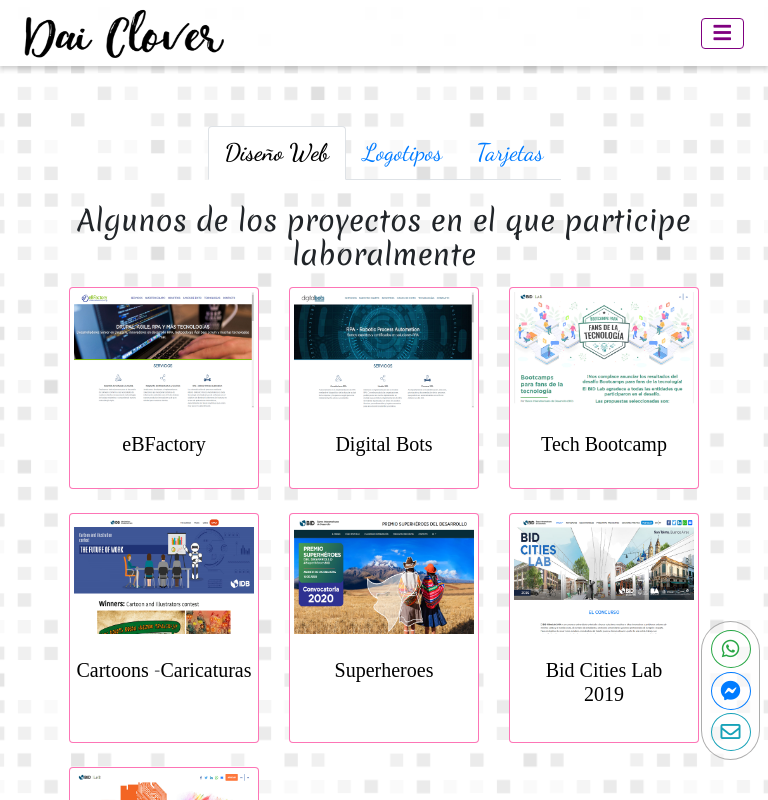
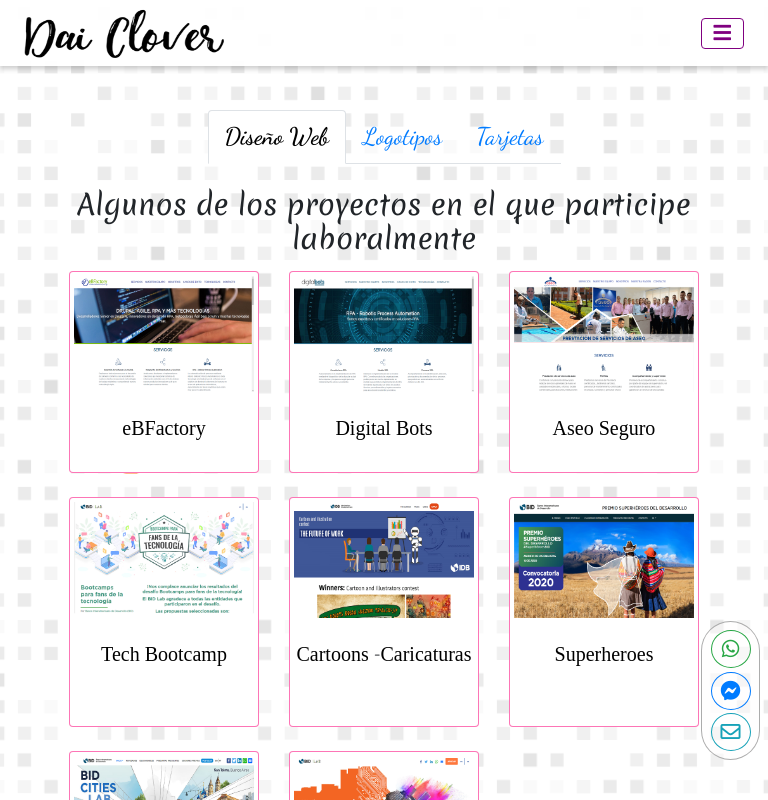
Before and after one commit to mhsantosp/dai_clover, a React (Create React App) app: page /dai_clover/Portafolio in a window 768 px wide. Shown: the top 800 px of the page. Built offline with nearby package versions, Linux system fonts and the light colour scheme; a web font is replaced by a local one.

Commit message:
Se sube contenido al portafolio

```diff
--- a/package.json
+++ b/package.json
@@ -2,11 +2,12 @@
   "name": "dai_clover",
   "version": "0.1.0",
   "private": true,
-  "homepage":"https://mhsantosp.github.io/dai_clover",
+  "homepage": "https://mhsantosp.github.io/dai_clover",
   "dependencies": {
     "@testing-library/jest-dom": "^4.2.4",
     "@testing-library/react": "^9.5.0",
     "@testing-library/user-event": "^7.2.1",
+    "breakpoint-sass": "^2.7.1",
     "node-sass": "^4.13.1",
     "react": "^16.13.0",
     "react-dom": "^16.13.0",
--- a/src/App.scss
+++ b/src/App.scss
@@ -40,6 +40,19 @@
         min-height: calc(100% - 138px);
 
         section {
+          .contentgral {
+            padding-top: 3rem;
+            padding-bottom: 3rem;
+
+            @media (max-width: 575.98px) {
+              padding: 15px;
+            }
+
+            @media (min-width: 768px) and (max-width: 991.98px) {
+              padding-top: 2rem;
+              padding-bottom: 2rem;
+            }
+
             h1 {
               font-family: 'Life Savers', cursive;
             }
@@ -70,7 +83,8 @@
             //   }
             // }
 
-          label, ul li {
+            label,
+            ul li {
               font-family: 'Kalam', cursive;
             }
 
@@ -94,7 +108,7 @@
                 font-family: 'Dancing Script', cursive;
               }
             }
-
+          }
         }
       }
 
--- a/src/components/sections/about-me/Sobre-Mi.js
+++ b/src/components/sections/about-me/Sobre-Mi.js
@@ -12,7 +12,7 @@
 class AboutMe extends Component {
   render() {
     return <section className="Sobre_Mi" id="sobreMi">
-      <div className="container py-5">
+      <div className="container contentgral">
         <h2 className="d-none">Sobre Mí</h2>
         <div className="row justify-content-around">
           <div className="col-sm-12 col-md-6 h-100 education">
--- a/src/components/sections/briefcase/Portafolio.js
+++ b/src/components/sections/briefcase/Portafolio.js
@@ -2,6 +2,7 @@
 import './Briefcase.scss';
 import ebfactory from '../../../images/projects/web_design/ebfactory.png';
 import digitalbots from '../../../images/projects/web_design/digitalbots.png';
+import aseoseguro from '../../../images/projects/web_design/aseoseguro.png';
 import techbootcamp from '../../../images/projects/web_design/techBootcamp.png';
 import cartoons from '../../../images/projects/web_design/cartoons.png';
 import superheroes from '../../../images/projects/web_design/superheroes.png';
@@ -17,7 +18,7 @@
 class Briefcase extends Component {
   render() {
     return <section className="Portafolio" id="portafolio">
-      <div className="container py-5">
+      <div className="container contentgral">
         <h2 className="d-none">Portafolio</h2>
         <header>
           <nav className="navbar navbar-expand-lg navbar-light justify-content-center">
@@ -49,6 +50,16 @@
                     <div className="card-body">
                       <a href="http://digital-bots.com/" className="card-link" target="_blank">
                         <h5 className="card-title">Digital Bots</h5>
+                      </a>
+                    </div>
+                  </div>
+                </div>
+                <div className="col mb-4">
+                  <div className="card h-100">
+                    <img src={aseoseguro} className="card-img-top" alt="..." />
+                    <div className="card-body">
+                      <a href="http://aseoseguro.com/" className="card-link" target="_blank">
+                        <h5 className="card-title">Aseo Seguro</h5>
                       </a>
                     </div>
                   </div>
--- a/src/components/sections/home/Home.scss
+++ b/src/components/sections/home/Home.scss
@@ -8,8 +8,29 @@
         background-repeat: no-repeat;
         width: 305px;
         height: 292px;
+
+        @media (max-width: 575.98px) {
+          padding: 0;
+        }
+
+        @media (min-width: 768px) and (max-width: 991.98px) {
+          width: 246px;
+          height: 245px;
+          background-position: bottom center;
+          background-size: cover;
+        }
+      }
+
+      @media (max-width: 575.98px) {
+        width: 100%;
+        padding: 3rem;
+      }
+
+      @media (min-width: 768px) and (max-width: 991.98px) {
+        width: 100%;
       }
     }
+
     .photo {
       background-repeat: no-repeat;
       background-image: url('../../../images/perfil/frond-maria.jpg');
@@ -27,42 +48,68 @@
       float: left;
       shape-outside: circle() margin-box;
       box-shadow: 0 4px 8px 0 rgba(0, 0, 0, 0.2), 0 6px 20px 0 rgba(0, 0, 0, 0.19);
+
       &:hover {
         box-shadow: 0 4px 2px 0 rgba(93, 144, 190, 0.79), 0 6px 20px 0 rgba(13, 23, 148, 0.75);
       }
+
+      // Extra small devices (portrait phones, less than 576px)
+      @media (max-width: 575.98px) {
+        width: 100px;
+        height: 100px;
+        margin: 10px;
+        margin-left: 0;
+      }
+
+      // Medium devices (tablets, 768px and up)
+      @media (min-width: 768px) and (max-width: 991.98px) {
+        width: 130px;
+        height: 130px;
+        margin-left: 0;
+      }
     }
-    p > b {
+
+    p>b {
       color: purple;
     }
+
     .redes {
       padding: .25rem;
       font-size: 20px;
       list-style: none;
       margin: auto;
+
       span {
         display: flex;
         justify-content: center;
+
         a.btn-social {
           margin: .25rem;
           font-size: 20px;
+
           .fa-facebook-f {
             color: $facebook;
           }
+
           .fa-linkedin-in {
             color: $linkedin;
           }
+
           .fa-github {
             color: $github;
           }
+
           .torreCO {
             width: 25px;
             margin-top: -3px;
           }
+
           &:hover {
             i.fab {
               font-size: 25px;
               margin-top: -10px;
             }
+
             .torreCO {
               display: block;
               margin-top: -1px;
--- a/src/components/sections/home/Inicio.js
+++ b/src/components/sections/home/Inicio.js
@@ -6,16 +6,15 @@
 class Home extends Component {
   render() {
     return <section className="Inicio" id="home">
-      <div className="container py-5">
+      <div className="container contentgral">
         <h1 className="d-none"> Dai Clover - Maria Helena Santos Pineda - Portafolio</h1>
         <div className="row justify-content-around">
-          <div className="col-sm-12 col-md-4 d-flex align-items-center">
+          <div className="col-12 col-sm-12 col-md-5 d-flex align-items-center">
             <div className="container py-3 perfil">
               <img src={logotipo} id="logo_marcaPnal" />
             </div>
           </div>
-          <div className="col-md-1"></div>
-          <div className="col-sm-12 col-md-7 d-flex align-items-around">
+          <div className="col-12 col-sm-12 col-md-7 d-flex align-items-around">
             <div className="container my-auto perfil">
               <div className="photo"></div>
               <p>¡Hola! Soy <strong>Maria Helena</strong> <br/> <b>Desarrolladora Front End</b>. <br /> Me enfoco en la Maquetación, Diseño, Desarrollo y Administración de páginas web. <br/> Como persona, he sido <b>creativa y soñadora</b> toda mi vida. Gracias a que vengo de una familia humilde y amorosa, donde me inculcaron buenos principios y valores, sobre todo la ética y lealtad hacia mí y los que deciden brindarme su confianza.</p>
--- a/src/sass/daiclover.scss
+++ b/src/sass/daiclover.scss
@@ -2,5 +2,3 @@
 @import "partials/Colours";
 @import "partials/Grids";
 @import "partials/Mixins";
-
-// sass@import "sass/*.scss";
--- a/src/sass/partials/_Grids.scss
+++ b/src/sass/partials/_Grids.scss
@@ -1,12 +1,13 @@
-$wide_mobile: 480px;
+$mobi: 576px;
 $tab: 768px;
-$desk: 990px;
-$wide: 1280px;
+$desk: 992px;
+$wide: 1200px;
 $plusWide: 1400px;
 $ultraWide: 1640px;
 
 $tabletWidth: $tab;
 $tabletLandscapeWidth: $desk;
+
 $desktopWidth: $wide;
 $desktopWideWidth: $wide;
 
```
Also changed, not shown: src/sass/partials/_Mixins.scss (+18 -0 lines), src/images/projects/web_design/aseoseguro.png (added), 1 other file (tests, documents, lock files or other folders). Lines whose indentation alone changed are shown as unchanged.
